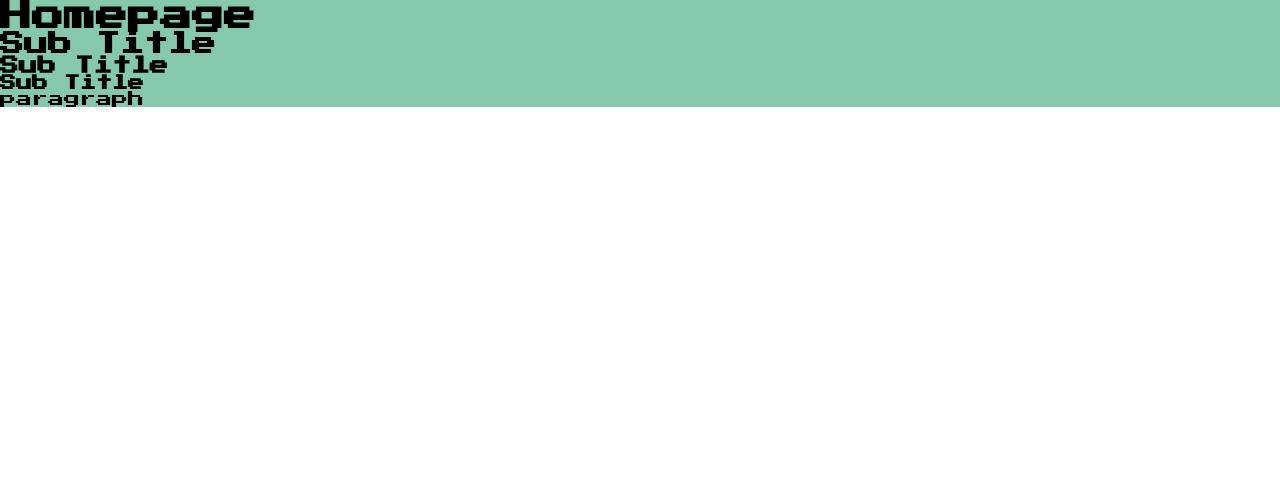
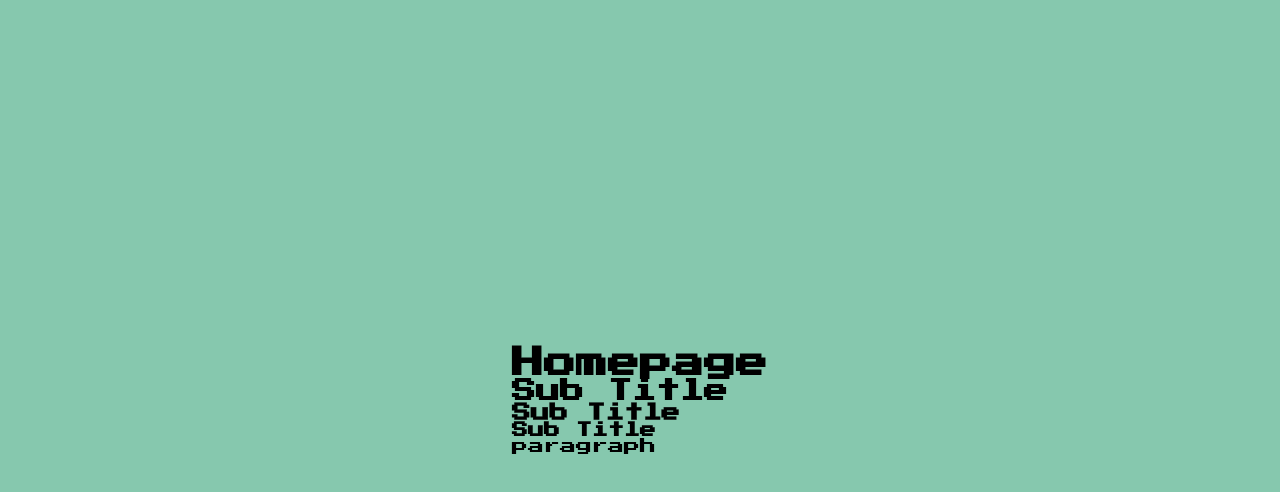
Before and after one commit to YoFirmy/pokemon.search, a Next.js app: page / in a window 1280 px wide. Shown: the top 492 px of the page. Built offline with nearby package versions, Linux system fonts and the light colour scheme.

Commit message:
feat: created primary layout

```diff
--- /dev/null
+++ b/components/layouts/PrimaryLayout/PrimaryLayout.tsx
@@ -0,0 +1,28 @@
+import styled from '@emotion/styled';
+
+export interface PrimaryLayoutProps {
+  children?: React.ReactNode;
+}
+
+const Container = styled.main(({ theme }) => ({
+  minHeight: '100vh',
+  minWidth: '100vw',
+  padding: '20px',
+  backgroundColor: theme.colors.seaFoam,
+  display: 'flex',
+  flexDirection: 'column',
+
+  [theme.mediaQuery.tablet]: {
+    padding: '32px',
+  },
+
+  [theme.mediaQuery.laptop]: {
+    padding: '40px',
+  },
+}));
+
+const PrimaryLayout: React.FC<PrimaryLayoutProps> = ({ children }) => {
+  return <Container>{children}</Container>;
+};
+
+export default PrimaryLayout;
--- a/pages/_app.tsx
+++ b/pages/_app.tsx
@@ -1,14 +1,22 @@
 import { Global, ThemeProvider } from '@emotion/react';
 import type { AppProps } from 'next/app';
+
+import { NextPageWithLayout } from 'pages/page';
 
 import { globals } from 'styles/globals';
 import theme from 'styles/theme';
 
-function App({ Component, pageProps }: AppProps) {
+interface AppPropsWithLayout extends AppProps {
+  Component: NextPageWithLayout;
+}
+
+function App({ Component, pageProps }: AppPropsWithLayout) {
+  const getLayout = Component.getLayout || ((page) => page);
+
   return (
     <ThemeProvider theme={theme}>
       <Global styles={globals} />
-      <Component {...pageProps} />
+      {getLayout(<Component {...pageProps} />)}
     </ThemeProvider>
   );
 }
--- a/pages/index.tsx
+++ b/pages/index.tsx
@@ -1,18 +1,28 @@
 import styled from '@emotion/styled';
-import type { NextPage } from 'next';
 
-const PageContainer = styled.main(({ theme }) => ({
-  backgroundColor: theme.colors.seaFoam,
-}));
+import { NextPageWithLayout } from 'pages/page';
 
-const Home: NextPage = () => (
+import PrimaryLayout from 'components/layouts/PrimaryLayout/PrimaryLayout';
+
+const PageContainer = styled.div({
+  flex: 1,
+  display: 'flex',
+  justifyContent: 'center',
+  alignItems: 'center',
+});
+
+const Home: NextPageWithLayout = () => (
   <PageContainer>
-    <h1>Homepage</h1>
-    <h2>Sub Title</h2>
-    <h3>Sub Title</h3>
-    <h4>Sub Title</h4>
-    <p>paragraph</p>
+    <div>
+      <h1>Homepage</h1>
+      <h2>Sub Title</h2>
+      <h3>Sub Title</h3>
+      <h4>Sub Title</h4>
+      <p>paragraph</p>
+    </div>
   </PageContainer>
 );
 
 export default Home;
+
+Home.getLayout = (page) => <PrimaryLayout>{page}</PrimaryLayout>;
--- a/styles/theme.ts
+++ b/styles/theme.ts
@@ -8,6 +8,11 @@ const breakpoints: Record<Breakpoints, number> = {
   desktopL: 1600,
   desktopXL: 1808,
 };
+
+const mediaQuery = Object.entries(breakpoints).reduce(
+  (prev, [key, breakpoint]) => ({ ...prev, [key]: `@media (min-width: ${breakpoint}px)` }),
+  {} as Record<Breakpoints, string>,
+);
 
 const colors: Record<Colors, string> = {
   black: '#000000',
@@ -30,7 +35,7 @@ const boxShadow: Record<BoxShadow, string> = {
 };
 
 const theme: Theme = {
-  breakpoints,
+  mediaQuery,
   colors,
   fontSizes: {
     12: '0.75rem',
--- a/tsconfig.json
+++ b/tsconfig.json
@@ -3,6 +3,7 @@
     "baseUrl": ".",
     "paths": {
       "components/*": ["components/*"],
+      "pages/*": ["pages/*"],
       "styles/*": ["styles/*"],
       "types/*": ["types/*"]
     },
--- a/types/emotion.d.ts
+++ b/types/emotion.d.ts
@@ -17,7 +17,7 @@ declare module '@emotion/react' {
   export type BoxShadow = 'cards' | 'leftPositioned' | 'centrePositioned' | 'rightPositioned';
 
   export interface Theme {
-    breakpoints: Record<Breakpoints, number>;
+    mediaQuery: Record<Breakpoints, string>;
     colors: Record<Colors, string>;
     fontSizes: Record<number, string>;
     boxShadow: Record<BoxShadow, string>;
```
Also changed, not shown: components/layouts/PrimaryLayout/PrimaryLayout.mocks.tsx (added, +20 -0 lines), pages/page.d.ts (added, +7 -0 lines), 2 other files (tests, documents, lock files or other folders).
